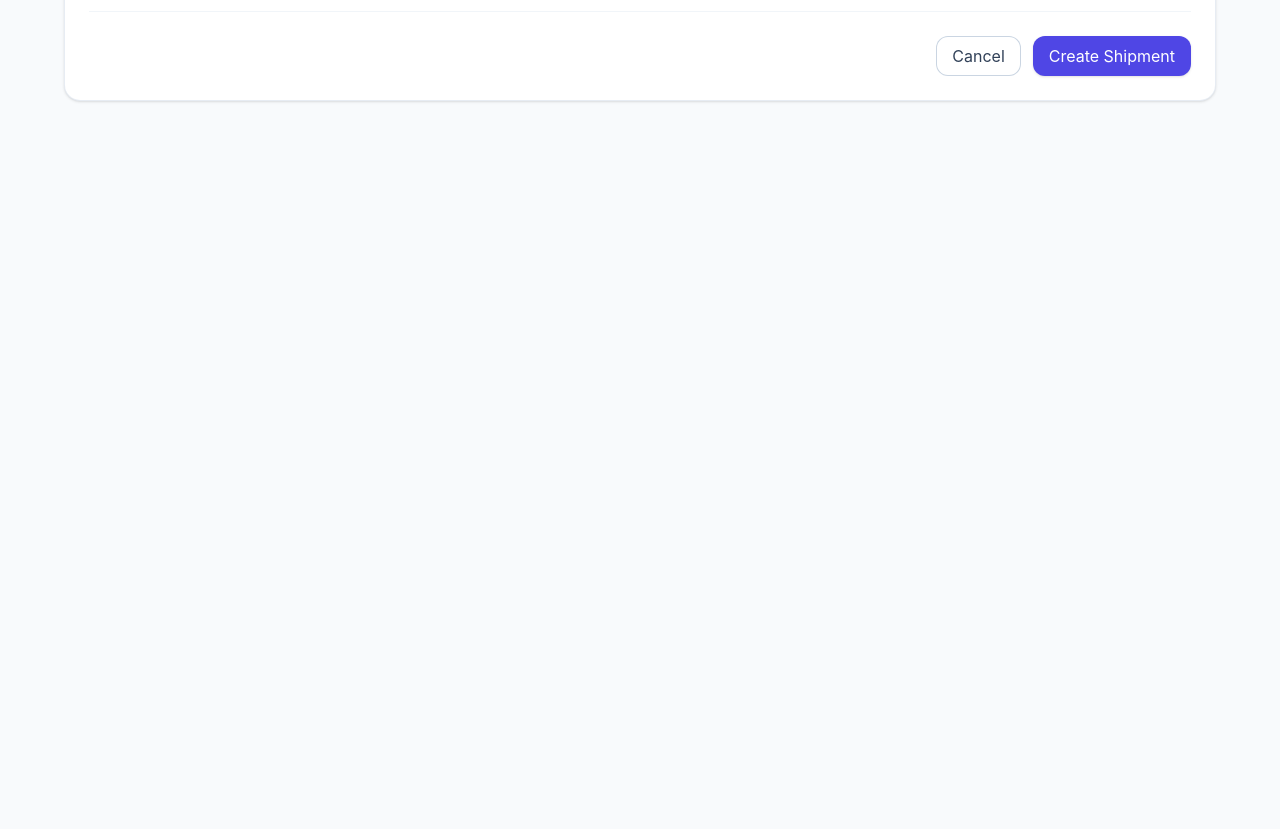
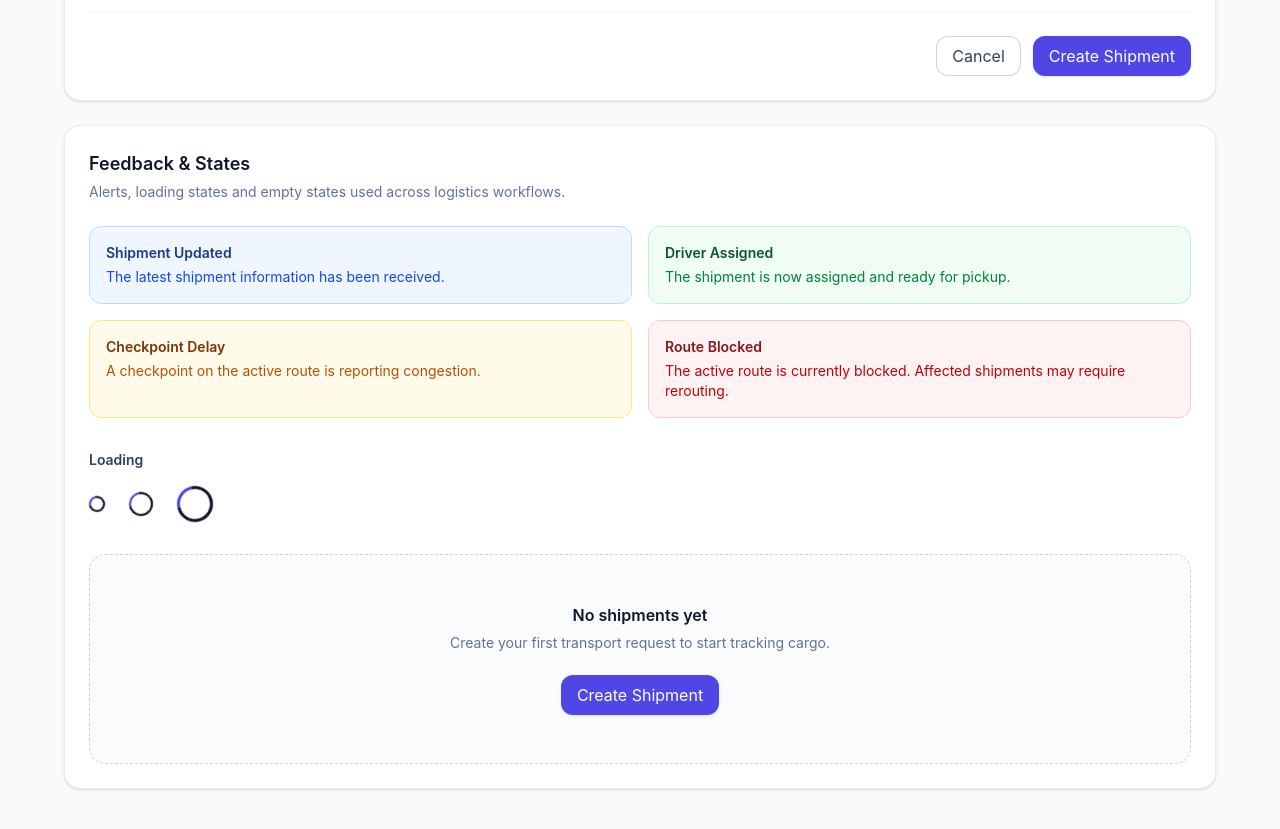
Before and after one commit to Aung-Ko-Ko-Oo/Rapid-Prototype-for-Myanmar-Logistics-Tracking-System, a React app in the folder frontend/: page / in a window 1280 px wide. Shown: the part 1180-2009 px from the top of the page. Before the commit the page ends 1321 px from the top, so only its background shows below. Built offline with nearby package versions, Linux system fonts and the light colour scheme; the HTML template or start-up script is replaced by a standard one.

Commit message:
feat(ui): add feedback and empty state components

```diff
--- a/frontend/src/App.jsx
+++ b/frontend/src/App.jsx
@@ -5,6 +5,9 @@ import FormField from './components/ui/FormField'
 import Input from './components/ui/Input'
 import Select from './components/ui/Select'
 import Textarea from './components/ui/Textarea'
+import Alert from './components/ui/Alert'
+import Spinner from './components/ui/Spinner'
+import EmptyState from './components/ui/EmptyState'
 
 function App() {
   return (
@@ -203,6 +206,69 @@ function App() {
     </Button>
   </div>
 </Card>
+<Card className="mt-6 p-6">
+  <h2 className="text-lg font-semibold text-slate-900">
+    Feedback & States
+  </h2>
+
+  <p className="mt-1 text-sm text-slate-500">
+    Alerts, loading states and empty states used across logistics workflows.
+  </p>
+
+  <div className="mt-6 grid gap-4 md:grid-cols-2">
+    <Alert
+      variant="info"
+      title="Shipment Updated"
+    >
+      The latest shipment information has been received.
+    </Alert>
+
+    <Alert
+      variant="success"
+      title="Driver Assigned"
+    >
+      The shipment is now assigned and ready for pickup.
+    </Alert>
+
+    <Alert
+      variant="warning"
+      title="Checkpoint Delay"
+    >
+      A checkpoint on the active route is reporting congestion.
+    </Alert>
+
+    <Alert
+      variant="danger"
+      title="Route Blocked"
+    >
+      The active route is currently blocked. Affected shipments may require rerouting.
+    </Alert>
+  </div>
+
+  <div className="mt-8">
+    <h3 className="text-sm font-semibold text-slate-700">
+      Loading
+    </h3>
+
+    <div className="mt-4 flex items-center gap-6">
+      <Spinner size="sm" />
+      <Spinner />
+      <Spinner size="lg" />
+    </div>
+  </div>
+
+  <div className="mt-8">
+    <EmptyState
+      title="No shipments yet"
+      description="Create your first transport request to start tracking cargo."
+      action={
+        <Button>
+          Create Shipment
+        </Button>
+      }
+    />
+  </div>
+</Card>
       </div>
 
     </main>
--- /dev/null
+++ b/frontend/src/components/ui/Alert.jsx
@@ -0,0 +1,65 @@
+const variants = {
+  info: {
+    container: 'border-blue-200 bg-blue-50',
+    title: 'text-blue-900',
+    text: 'text-blue-700',
+  },
+
+  success: {
+    container: 'border-green-200 bg-green-50',
+    title: 'text-green-900',
+    text: 'text-green-700',
+  },
+
+  warning: {
+    container: 'border-amber-200 bg-amber-50',
+    title: 'text-amber-900',
+    text: 'text-amber-700',
+  },
+
+  danger: {
+    container: 'border-red-200 bg-red-50',
+    title: 'text-red-900',
+    text: 'text-red-700',
+  },
+}
+
+export default function Alert({
+  title,
+  children,
+  variant = 'info',
+  className = '',
+}) {
+  const styles = variants[variant] ?? variants.info
+
+  return (
+    <div
+      role={variant === 'danger' ? 'alert' : 'status'}
+      className={`
+        rounded-xl
+        border
+        p-4
+        ${styles.container}
+        ${className}
+      `}
+    >
+      {title && (
+        <p className={`text-sm font-semibold ${styles.title}`}>
+          {title}
+        </p>
+      )}
+
+      {children && (
+        <div
+          className={`
+            text-sm
+            ${title ? 'mt-1' : ''}
+            ${styles.text}
+          `}
+        >
+          {children}
+        </div>
+      )}
+    </div>
+  )
+}
--- /dev/null
+++ b/frontend/src/components/ui/EmptyState.jsx
@@ -0,0 +1,44 @@
+export default function EmptyState({
+  title,
+  description,
+  action,
+  icon,
+  className = '',
+}) {
+  return (
+    <div
+      className={`
+        flex flex-col items-center
+        justify-center
+        rounded-2xl
+        border border-dashed border-slate-300
+        bg-slate-50/70
+        px-6 py-12
+        text-center
+        ${className}
+      `}
+    >
+      {icon && (
+        <div className="mb-4 text-slate-400">
+          {icon}
+        </div>
+      )}
+
+      <h3 className="text-base font-semibold text-slate-900">
+        {title}
+      </h3>
+
+      {description && (
+        <p className="mt-1 max-w-md text-sm leading-6 text-slate-500">
+          {description}
+        </p>
+      )}
+
+      {action && (
+        <div className="mt-5">
+          {action}
+        </div>
+      )}
+    </div>
+  )
+}
--- /dev/null
+++ b/frontend/src/components/ui/Spinner.jsx
@@ -0,0 +1,35 @@
+const sizes = {
+  sm: 'h-4 w-4 border-2',
+  md: 'h-6 w-6 border-2',
+  lg: 'h-9 w-9 border-[3px]',
+}
+
+export default function Spinner({
+  size = 'md',
+  label = 'Loading',
+  className = '',
+}) {
+  return (
+    <div
+      role="status"
+      aria-label={label}
+      className={`inline-flex items-center ${className}`}
+    >
+      <span
+        aria-hidden="true"
+        className={`
+          inline-block
+          animate-spin
+          rounded-full
+          border-brand-200
+          border-t-brand-600
+          ${sizes[size]}
+        `}
+      />
+
+      <span className="sr-only">
+        {label}
+      </span>
+    </div>
+  )
+}
```
